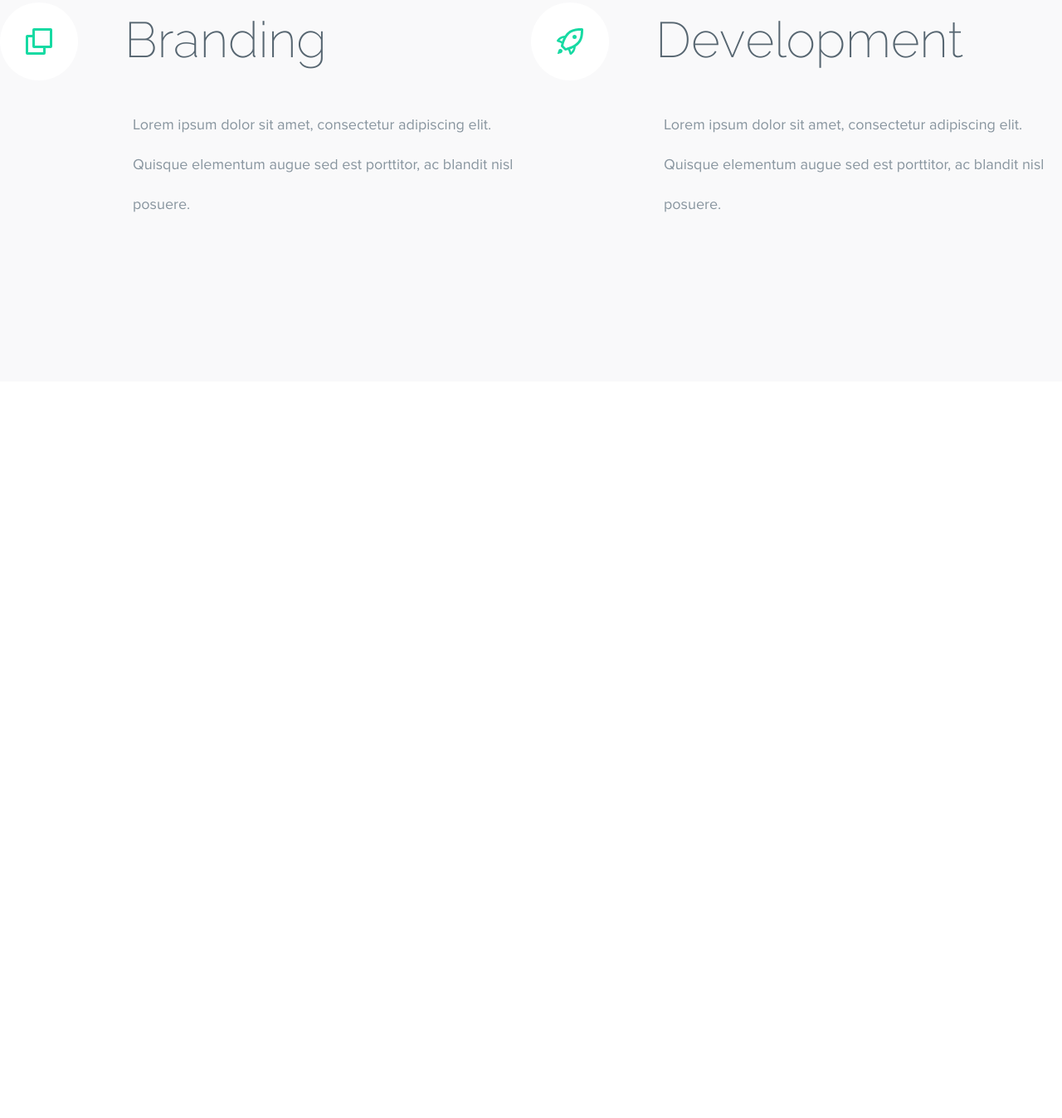
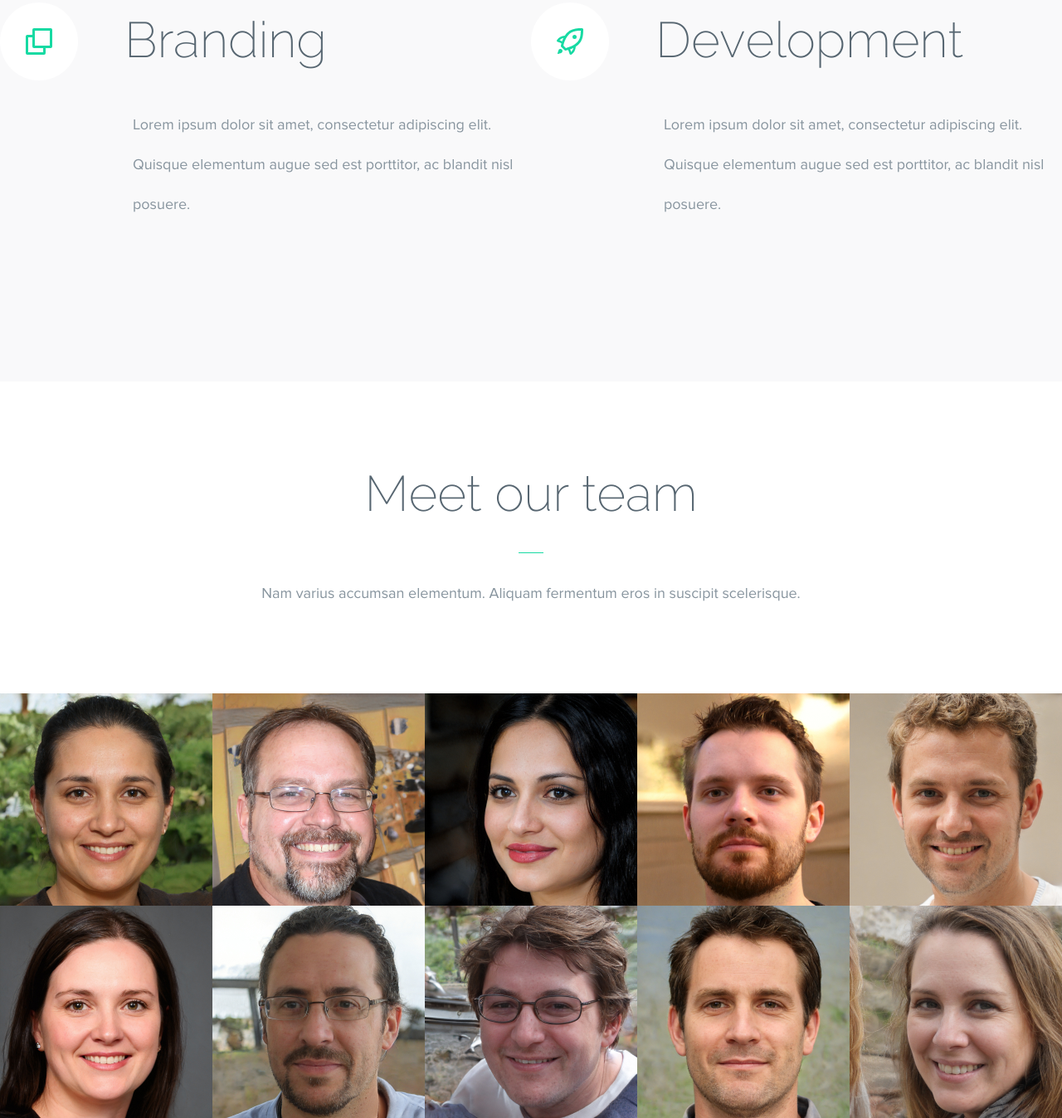
Before and after one commit to freeivanzw/alecto, a website: page app/index.html in a window 1280 px wide. Shown: the part 5148-6496 px from the top of the page at 83% size. Before the commit the page ends 5608 px from the top, so only its background shows below. Drawn offline with Linux system fonts and the light colour scheme.

Commit message:
team section desktop

```diff
--- a/app/index.html
+++ b/app/index.html
@@ -231,6 +231,45 @@
                 </div>
             </div>
         </section>
+        <section class="team">
+            <h2 class="team__title">Meet our team</h2>
+            <p class="team__subtitle">
+                Nam varius accumsan elementum. Aliquam fermentum eros in suscipit scelerisque.
+            </p>
+            <div class="team__list">
+                <div class="team__section">
+                    <img src="./img/team/image.jpg" alt="people">
+                </div>
+                <div class="team__section">
+                    <img src="./img/team/image (1).jpg" alt="people">
+                </div>
+                <div class="team__section">
+                    <img src="./img/team/image (2).jpg" alt="people">
+                </div>
+                <div class="team__section">
+                    <img src="./img/team/image (3).jpg" alt="people">
+                </div>
+                <div class="team__section">
+                    <img src="./img/team/image (4).jpg" alt="people">
+                </div>
+                <div class="team__section">
+                    <img src="./img/team/image (5).jpg" alt="people">
+                </div>
+                <div class="team__section">
+                    <img src="./img/team/image (6).jpg" alt="people">
+                </div>
+                <div class="team__section">
+                    <img src="./img/team/image (7).jpg" alt="people">
+                </div>
+                <div class="team__section">
+                    <img src="./img/team/image (8).jpg" alt="people">
+                </div>
+                <div class="team__section">
+                    <img src="./img/team/image (10).jpg" alt="people">
+                </div>
+
+            </div>
+        </section>
     </main>
 
 
--- a/app/scss/desk.scss
+++ b/app/scss/desk.scss
@@ -871,3 +871,62 @@ header {
         }
     }
 }
+
+.team {
+    display: flex;
+    flex-direction: column;
+    align-items: center;
+    padding-top: 100px;
+
+    .team__title {
+        font-family: "Raleway";
+        font-weight: 200;
+        font-size: 60px;
+        color: #576671;
+        margin: 0px;
+        padding-bottom: 37px;
+        margin-bottom: 37px;
+        position: relative;
+
+        &::after {
+            content: "";
+            position: absolute;
+            width: 30px;
+            height: 1px;
+            background-color: #17daa3;
+            bottom: 0px;
+            left: 50%;
+            transform: translate(-50%, 0);
+        }
+    }
+
+    .team__subtitle {
+        font-family: "Proxima-Nova";
+        font-weight: 400;
+        font-size: 18px;
+        color: #87949e;
+        margin: 0px;
+    }
+
+    .team__list {
+        display: flex;
+        flex-wrap: wrap;
+        justify-content: center;
+        margin-top: 110px;
+
+        .team__section{
+            max-width: 400px;
+            width: 20%;
+            max-height: 400px;
+            overflow: hidden;
+
+
+
+            img {
+                display: block;
+                width: 100%;
+                height: 100%;
+            }
+        }
+    }
+}
```
Also changed, not shown: app/css/desk.css, app/css/style.css, app/img/team/image (1).jpg (added), app/img/team/image (10).jpg (added), app/img/team/image (2).jpg (added), app/img/team/image (3).jpg (added), app/img/team/image (4).jpg (added), app/img/team/image (5).jpg (added), app/img/team/image (6).jpg (added), app/img/team/image (7).jpg (added), app/img/team/image (8).jpg (added), app/img/team/image (9).jpg (added), app/img/team/image.jpg (added).
